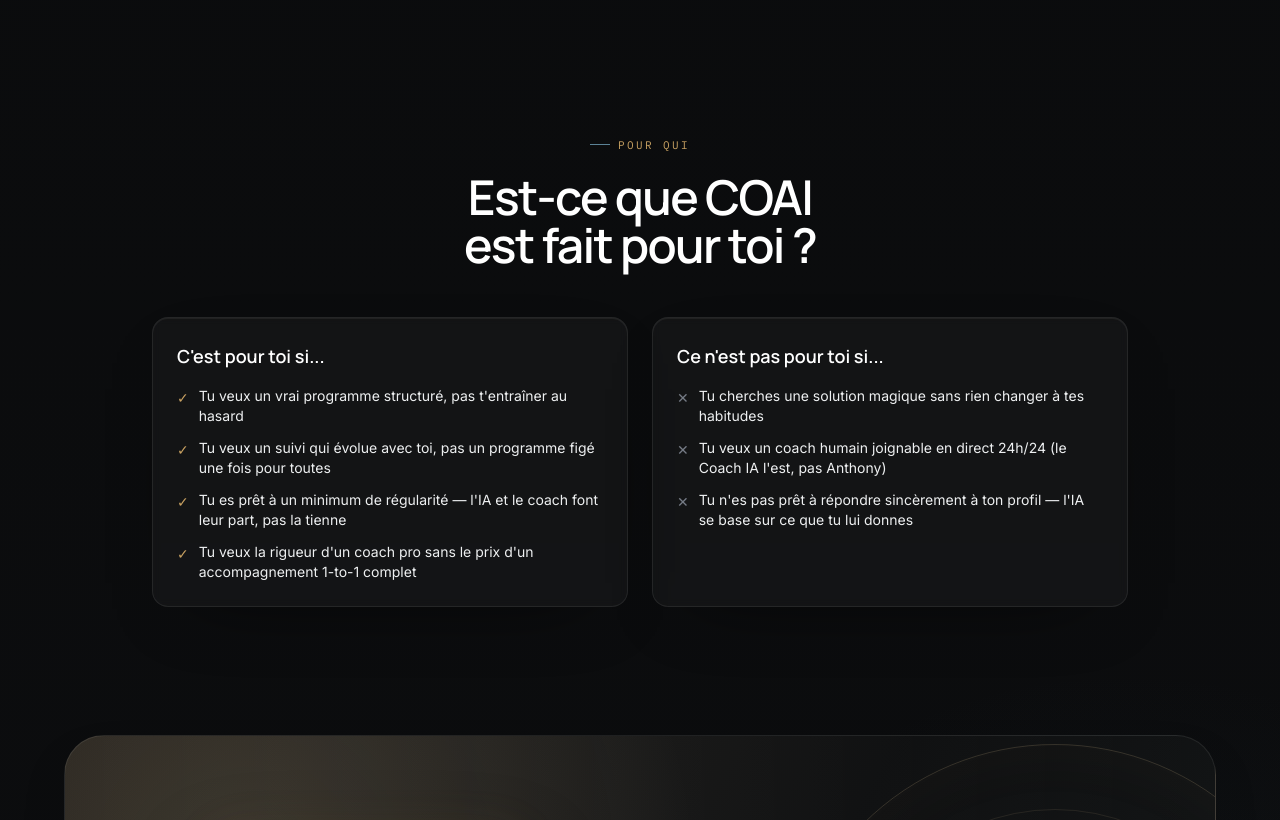
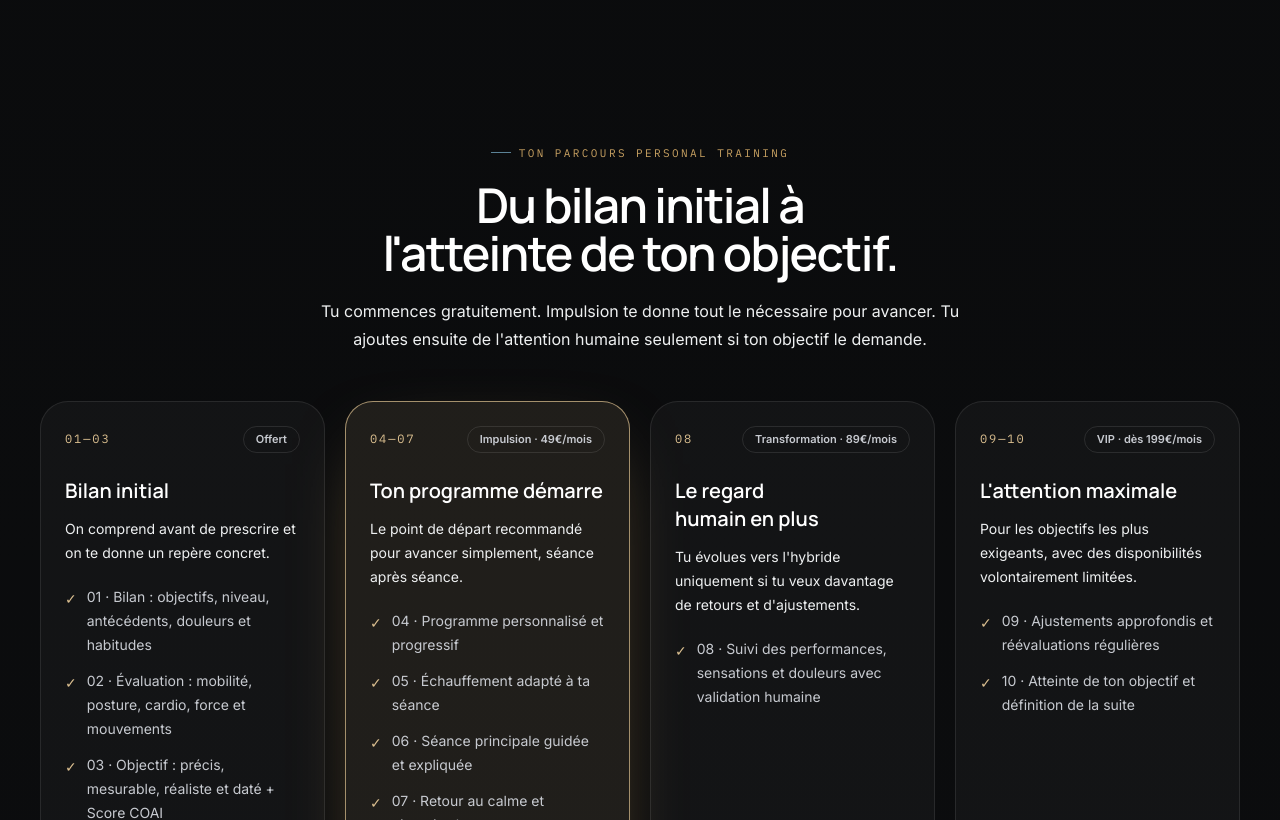
Before and after one commit to anthonydarmon213-ux/COAI, a Next.js app: page / in a window 1280 px wide. Shown: the part 1980-2800 px from the top of the page. Built offline with nearby package versions, Linux system fonts and the light colour scheme; no server answers.

Commit message:
clarify personal training journey and score

```diff
--- a/src/app/(marketing)/page.tsx
+++ b/src/app/(marketing)/page.tsx
@@ -78,6 +78,61 @@
   ["3", "Tu suis la séance adaptée", "Échauffement, exercices, retour au calme et suivi : chaque retour améliore la prochaine séance."],
 ];
 
+const PARCOURS_PERSONAL_TRAINING = [
+  {
+    plage: "01—03",
+    offre: "Offert",
+    titre: "Bilan initial",
+    description: "On comprend avant de prescrire et on te donne un repère concret.",
+    etapes: [
+      "01 · Bilan : objectifs, niveau, antécédents, douleurs et habitudes",
+      "02 · Évaluation : mobilité, posture, cardio, force et mouvements",
+      "03 · Objectif : précis, mesurable, réaliste et daté + Score COAI",
+    ],
+    href: "/diagnostic",
+    cta: "Faire mon bilan offert",
+    miseEnAvant: false,
+  },
+  {
+    plage: "04—07",
+    offre: "Impulsion · 49€/mois",
+    titre: "Ton programme démarre",
+    description: "Le point de départ recommandé pour avancer simplement, séance après séance.",
+    etapes: [
+      "04 · Programme personnalisé et progressif",
+      "05 · Échauffement adapté à ta séance",
+      "06 · Séance principale guidée et expliquée",
+      "07 · Retour au calme et récupération",
+    ],
+    href: "/pricing#impulsion",
+    cta: "Commencer avec Impulsion",
+    miseEnAvant: true,
+  },
+  {
+    plage: "08",
+    offre: "Transformation · 89€/mois",
+    titre: "Le regard humain en plus",
+    description: "Tu évolues vers l'hybride uniquement si tu veux davantage de retours et d'ajustements.",
+    etapes: ["08 · Suivi des performances, sensations et douleurs avec validation humaine"],
+    href: "/pricing#transformation",
+    cta: "Découvrir Transformation",
+    miseEnAvant: false,
+  },
+  {
+    plage: "09—10",
+    offre: "VIP · dès 199€/mois",
+    titre: "L'attention maximale",
+    description: "Pour les objectifs les plus exigeants, avec des disponibilités volontairement limitées.",
+    etapes: [
+      "09 · Ajustements approfondis et réévaluations régulières",
+      "10 · Atteinte de ton objectif et définition de la suite",
+    ],
+    href: "/pricing#vip",
+    cta: "Voir le niveau VIP",
+    miseEnAvant: false,
+  },
+];
+
 const PILIERS = [
   {
     numero: "01",
@@ -142,6 +197,56 @@
             </li>
           ))}
         </ol>
+      </section>
+
+      <section className="mx-auto w-full max-w-7xl px-6 py-20 sm:px-10" aria-labelledby="parcours-pt-title">
+        <div className="text-center">
+          <SectionLabel>Ton parcours Personal Training</SectionLabel>
+          <h2 id="parcours-pt-title" className="mx-auto mt-5 max-w-3xl font-display text-3xl font-semibold leading-tight tracking-[-0.035em] text-white sm:text-5xl">
+            Du bilan initial à l&apos;atteinte de ton objectif.
+          </h2>
+          <p className="mx-auto mt-5 max-w-2xl text-base leading-7 text-graphite-300">
+            Tu commences gratuitement. Impulsion te donne tout le nécessaire pour avancer. Tu ajoutes ensuite de l&apos;attention humaine seulement si ton objectif le demande.
+          </p>
+        </div>
+
+        <div className="mt-12 grid gap-5 lg:grid-cols-4">
+          {PARCOURS_PERSONAL_TRAINING.map((phase) => (
+            <article
+              key={phase.plage}
+              className={`flex flex-col rounded-[1.75rem] border p-6 ${phase.miseEnAvant ? "border-laiton-300/70 bg-laiton-300/[0.10] shadow-[0_28px_80px_-35px_rgba(201,162,98,.65)]" : "border-white/[0.09] bg-white/[0.035]"}`}
+            >
+              <div className="flex items-center justify-between gap-3">
+                <span className="font-mono text-xs tracking-[0.16em] text-laiton-300">{phase.plage}</span>
+                <span className="rounded-full border border-white/10 px-3 py-1 text-[11px] font-semibold text-graphite-200">{phase.offre}</span>
+              </div>
+              <h3 className="mt-6 text-xl font-semibold text-white">{phase.titre}</h3>
+              <p className="mt-3 text-sm leading-6 text-graphite-300">{phase.description}</p>
+              <ul className="mt-5 space-y-3 text-sm leading-6 text-graphite-200">
+                {phase.etapes.map((etape) => (
+                  <li key={etape} className="flex items-start gap-2.5">
+                    <span className="mt-0.5 text-laiton-300">✓</span>
+                    <span>{etape}</span>
+                  </li>
+                ))}
+              </ul>
+              <div className="flex-1" />
+              <Link href={phase.href} className={`mt-7 inline-flex min-h-12 items-center justify-center rounded-full px-5 text-center text-sm font-semibold transition ${phase.miseEnAvant ? "bg-laiton-400 text-graphite-950 hover:bg-laiton-300" : "border border-white/15 text-white hover:border-laiton-300/50 hover:text-laiton-200"}`}>
+                {phase.cta}
+              </Link>
+            </article>
+          ))}
+        </div>
+
+        <div className="mx-auto mt-8 flex max-w-3xl flex-col items-center justify-between gap-4 rounded-2xl border border-laiton-300/25 bg-laiton-300/[0.06] px-6 py-5 text-center sm:flex-row sm:text-left">
+          <div>
+            <p className="font-semibold text-white">Ton Score COAI reste ton fil rouge.</p>
+            <p className="mt-1 text-sm text-graphite-300">Un point de départ mesurable, puis un repère concret pour voir le chemin parcouru.</p>
+          </div>
+          <Link href="/diagnostic" className="shrink-0 text-sm font-semibold text-laiton-200 underline decoration-laiton-300/40 underline-offset-4">
+            Découvrir mon Score COAI →
+          </Link>
+        </div>
       </section>
 
       {/* Qualification — filtre honnête qui rassure (montre qu'on ne vend
--- a/src/components/marketing/coai-intro.tsx
+++ b/src/components/marketing/coai-intro.tsx
@@ -5,10 +5,10 @@
 import { Button } from "@/components/ui/button";
 
 const BENEFICES = [
+  "Ton Score COAI : un repère concret pour mesurer ta progression",
   "Un check-in rapide avant chaque séance",
   "Une séance ajustée à ton temps, ta forme et tes douleurs",
   "L'IA disponible 24h/24, l'humain pour les décisions qui comptent",
-  "Trois niveaux d'attention : autonome, hybride ou privé",
 ];
 
 export function CoaiIntro() {
@@ -59,22 +59,22 @@
           <div className="mt-9 flex flex-col items-start gap-3 sm:flex-row sm:items-center">
             <Link href="/diagnostic">
               <Button className="px-8 py-4 text-sm font-bold uppercase tracking-[0.055em] shadow-[0_22px_65px_-18px_rgba(201,162,98,.75)] sm:text-base">
-                Faire mon diagnostic offert
+                Faire mon bilan initial offert
               </Button>
             </Link>
-            <Link href="/vip" className="px-2 py-3 text-sm font-medium text-graphite-300 transition hover:text-white">
-              Découvrir l&apos;accompagnement privé →
+            <Link href="/pricing#impulsion" className="px-2 py-3 text-sm font-medium text-graphite-300 transition hover:text-white">
+              Découvrir les accompagnements →
             </Link>
           </div>
-          <p className="mt-3 text-xs text-graphite-500">Diagnostic en 3 minutes · résultat personnalisé · aucune carte bancaire</p>
+          <p className="mt-3 text-xs text-graphite-500">Bilan en 3 minutes · Score COAI personnalisé · aucune carte bancaire</p>
         </div>
       </div>
 
       <div className="relative z-10 mx-auto mt-20 grid w-full max-w-6xl grid-cols-1 border-y border-white/[0.08] sm:grid-cols-3">
         {[
-          ["01", "Bilan personnel", "Objectifs, niveau, antécédents et contraintes."],
-          ["02", "Séance du jour", "Ton coach l'adapte à ton état réel."],
-          ["03", "Suivi continu", "Tes retours font évoluer le plan."],
+          ["01", "Bilan initial offert", "Tes besoins, ton niveau et ton Score COAI."],
+          ["02", "Impulsion pour commencer", "Ton programme et tes séances adaptatives."],
+          ["03", "Tu évolues si nécessaire", "Transformation ou VIP selon l'attention souhaitée."],
         ].map(([numero, titre, texte]) => (
           <div key={numero} className="border-white/[0.08] px-6 py-6 text-left sm:border-r sm:last:border-r-0">
             <span className="font-mono text-[10px] tracking-[0.18em] text-laiton-300">{numero}</span>
--- a/src/components/marketing/diagnostic-quiz.tsx
+++ b/src/components/marketing/diagnostic-quiz.tsx
@@ -822,9 +822,9 @@
         <div className="px-6 py-7 sm:px-8">
           {step === "intro" && (
             <div className="flex flex-col items-center gap-5 py-5 text-center sm:py-10">
-              <div className="coai-diagnostic-kicker" aria-label="Découvre ton score COAI">
+              <div className="coai-diagnostic-kicker" aria-label="Ton bilan initial et ton Score COAI">
                 <span className="coai-diagnostic-kicker-status animate-status-pulse" aria-hidden="true" />
-                <span>Découvre ton score COAI</span>
+                <span>Bilan initial offert · Score COAI</span>
               </div>
               <h1 className="max-w-xl font-display text-4xl font-semibold leading-[1.02] tracking-[-0.035em] text-white sm:text-5xl">
                 {resumable ? "Reprenons où tu t'étais arrêté(e)." : "Ton corps. Ta vie. Ton programme."}
@@ -834,8 +834,8 @@
                   "Tes réponses précédentes sont toujours là — inutile de tout recommencer."
                 ) : (
                   <>
-                    En 3 minutes, découvre ton profil sportif, tes priorités et le coaching COAI
-                    le plus adapté à ton quotidien.
+                    En 3 minutes, fais le point comme avec un Personal Trainer : besoins, niveau,
+                    contraintes, objectif et Score COAI mesurable.
                   </>
                 )}
               </p>
@@ -862,7 +862,7 @@
                 </div>
               ) : (
                 <Button onClick={startDiagnostic} className="mt-2 px-8 py-3.5">
-                  Obtenir mon diagnostic personnalisé — 3 min
+                  Commencer mon bilan initial — 3 min
                 </Button>
               )}
               <span className="text-xs text-graphite-600">
@@ -1234,20 +1234,20 @@
               </div>
               <div className="flex flex-col gap-2">
                 <OptionCard
-                  label="Impulsion — mon Personal Trainer IA toujours avec moi"
-                  hint="Pour suivre un plan précis à ton rythme, avec une réponse disponible 24h/24 et 7j/7."
+                  label="Impulsion — le point de départ recommandé"
+                  hint="Commence ici : ton programme évolutif et ton Personal Trainer IA disponible 24h/24. Tu pourras évoluer seulement si tu en as besoin."
                   active={coachPreference === "FULL_IA"}
                   onClick={() => chooseSingle(setCoachPreference, "FULL_IA")}
                 />
                 <OptionCard
                   label="Transformation — la disponibilité de l'IA, l'œil du coach"
-                  hint="Pour être autonome au quotidien tout en bénéficiant d'une validation et d'ajustements humains."
+                  hint="L'étape suivante si tu veux ajouter une validation et des ajustements humains à ton suivi quotidien."
                   active={coachPreference === "HYBRIDE"}
                   onClick={() => chooseSingle(setCoachPreference, "HYBRIDE")}
                 />
                 <OptionCard
                   label="VIP — une attention maximale"
-                  hint="Pour un objectif précis ou complexe : accompagnement ultra limité avec Anthony, à Paris centre ou à distance."
+                  hint="La dernière étape pour un objectif précis ou complexe : attention maximale avec Anthony, à Paris centre ou à distance."
                   active={coachPreference === "VIP_PRESENTIEL"}
                   onClick={() => chooseSingle(setCoachPreference, "VIP_PRESENTIEL")}
                 />
```
